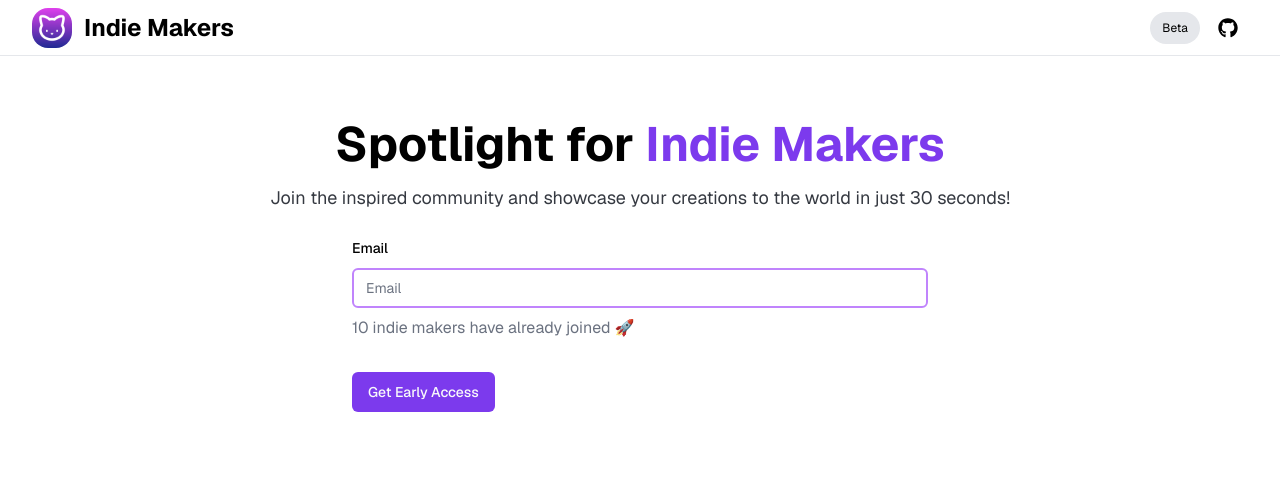
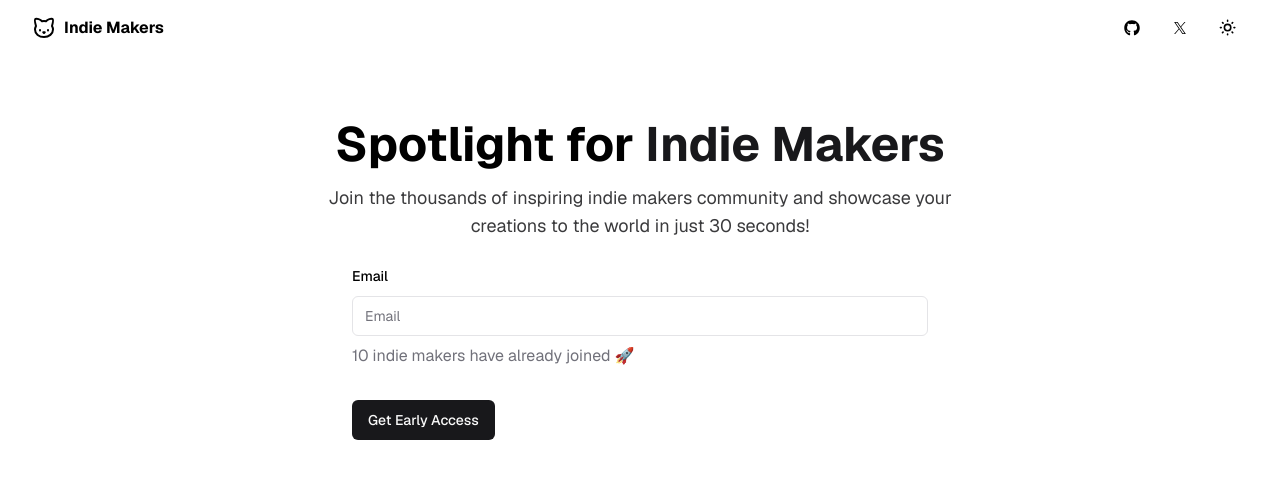
Before and after one commit to rejaulkariim/indie-makers, a Next.js app: page / in a window 1280 px wide. Shown: the top 478 px of the page. Built offline with nearby package versions, Linux system fonts and the light colour scheme.

Commit message:
feat: implement dark/light mode site config and some layout design

```diff
--- a/app/globals.css
+++ b/app/globals.css
@@ -5,47 +5,47 @@
 @layer base {
   :root {
     --background: 0 0% 100%;
-    --foreground: 224 71.4% 4.1%;
+    --foreground: 240 10% 3.9%;
     --card: 0 0% 100%;
-    --card-foreground: 224 71.4% 4.1%;
+    --card-foreground: 240 10% 3.9%;
     --popover: 0 0% 100%;
-    --popover-foreground: 224 71.4% 4.1%;
-    --primary: 262.1 83.3% 57.8%;
-    --primary-foreground: 210 20% 98%;
-    --secondary: 220 14.3% 95.9%;
-    --secondary-foreground: 220.9 39.3% 11%;
-    --muted: 220 14.3% 95.9%;
-    --muted-foreground: 220 8.9% 46.1%;
-    --accent: 220 14.3% 95.9%;
-    --accent-foreground: 220.9 39.3% 11%;
+    --popover-foreground: 240 10% 3.9%;
+    --primary: 240 5.9% 10%;
+    --primary-foreground: 0 0% 98%;
+    --secondary: 240 4.8% 95.9%;
+    --secondary-foreground: 240 5.9% 10%;
+    --muted: 240 4.8% 95.9%;
+    --muted-foreground: 240 3.8% 46.1%;
+    --accent: 240 4.8% 95.9%;
+    --accent-foreground: 240 5.9% 10%;
     --destructive: 0 84.2% 60.2%;
-    --destructive-foreground: 210 20% 98%;
-    --border: 220 13% 91%;
-    --input: 220 13% 91%;
-    --ring: 262.1 83.3% 57.8%;
+    --destructive-foreground: 0 0% 98%;
+    --border: 240 5.9% 90%;
+    --input: 240 5.9% 90%;
+    --ring: 240 5.9% 10%;
     --radius: 0.5rem;
   }
 
   .dark {
-    --background: 224 71.4% 4.1%;
-    --foreground: 210 20% 98%;
-    --card: 224 71.4% 4.1%;
-    --card-foreground: 210 20% 98%;
-    --popover: 224 71.4% 4.1%;
-    --popover-foreground: 210 20% 98%;
-    --primary: 263.4 70% 50.4%;
-    --primary-foreground: 210 20% 98%;
-    --secondary: 215 27.9% 16.9%;
-    --secondary-foreground: 210 20% 98%;
-    --muted: 215 27.9% 16.9%;
-    --muted-foreground: 217.9 10.6% 64.9%;
-    --accent: 215 27.9% 16.9%;
-    --accent-foreground: 210 20% 98%;
+    --background: 240 10% 3.9%;
+    --foreground: 0 0% 98%;
+    --card: 240 10% 3.9%;
+    --card-foreground: 0 0% 98%;
+    --popover: 240 10% 3.9%;
+    --popover-foreground: 0 0% 98%;
+    --primary: 0 0% 98%;
+    --primary-foreground: 240 5.9% 10%;
+    --secondary: 240 3.7% 15.9%;
+    --secondary-foreground: 0 0% 98%;
+    --muted: 240 3.7% 15.9%;
+    --muted-foreground: 240 5% 64.9%;
+    --accent: 240 3.7% 15.9%;
+    --accent-foreground: 0 0% 98%;
     --destructive: 0 62.8% 30.6%;
-    --destructive-foreground: 210 20% 98%;
-    --border: 215 27.9% 16.9%;
-    --input: 215 27.9% 16.9%;
-    --ring: 263.4 70% 50.4%;
+    --destructive-foreground: 0 0% 98%;
+    --border: 240 3.7% 15.9%;
+    --input: 240 3.7% 15.9%;
+    --ring: 240 4.9% 83.9%;
   }
 }
 
--- a/app/layout.tsx
+++ b/app/layout.tsx
@@ -1,12 +1,67 @@
 import { Toaster } from '@/components/ui/sonner';
+import { siteConfig } from '@/config/site';
 import { GeistSans } from 'geist/font/sans';
-import type { Metadata } from 'next';
+import type { Metadata, Viewport } from 'next';
+import { ThemeProvider } from 'next-themes';
 import './globals.css';
 
 export const metadata: Metadata = {
-  title: 'Indie Makers - Showcase your creations to the globe in 30 seconds',
-  description:
-    'Spotlight for indie makers to showcase their creations to the globe in 30 seconds by managing widgets insights and available for free.',
+  title: {
+    default: siteConfig.name,
+    template: `%s - ${siteConfig.name}`,
+  },
+  metadataBase: new URL(siteConfig.url),
+  description: siteConfig.description,
+  keywords: [
+    'Next.js',
+    'React',
+    'Tailwind CSS',
+    'Server Components',
+    'Radix UI',
+  ],
+  authors: [
+    {
+      name: 'App Brews',
+      url: 'https://appbrews.co',
+    },
+  ],
+  creator: 'shadcn',
+  openGraph: {
+    type: 'website',
+    locale: 'en_US',
+    url: siteConfig.url,
+    title: siteConfig.name,
+    description: siteConfig.description,
+    siteName: siteConfig.name,
+    images: [
+      {
+        url: siteConfig.ogImage,
+        width: 1200,
+        height: 630,
+        alt: siteConfig.name,
+      },
+    ],
+  },
+  twitter: {
+    card: 'summary_large_image',
+    title: siteConfig.name,
+    description: siteConfig.description,
+    images: [siteConfig.ogImage],
+    creator: '@shadcn',
+  },
+  icons: {
+    icon: '/favicon.ico',
+    shortcut: '/favicon-16x16.png',
+    apple: '/apple-touch-icon.png',
+  },
+  manifest: `${siteConfig.url}/site.webmanifest`,
+};
+
+export const viewport: Viewport = {
+  themeColor: [
+    { media: '(prefers-color-scheme: light)', color: 'white' },
+    { media: '(prefers-color-scheme: dark)', color: 'black' },
+  ],
 };
 
 export default function RootLayout({
@@ -17,8 +72,15 @@ export default function RootLayout({
   return (
     <html lang="en">
       <body className={GeistSans.className}>
-        {children}
-        <Toaster richColors position="top-right" />
+        <ThemeProvider
+          attribute="class"
+          defaultTheme="system"
+          enableSystem
+          disableTransitionOnChange
+        >
+          {children}
+          <Toaster richColors position="top-right" />
+        </ThemeProvider>
       </body>
     </html>
   );
--- /dev/null
+++ b/components/design/theme/ModeToggle.tsx
@@ -0,0 +1,42 @@
+'use client';
+
+import { Icons } from '@/components/shared/icons/Icons';
+import { Button } from '@/components/ui/button';
+import {
+  DropdownMenu,
+  DropdownMenuContent,
+  DropdownMenuItem,
+  DropdownMenuTrigger,
+} from '@/components/ui/dropdown-menu';
+import { useTheme } from 'next-themes';
+
+const ModeToggle = () => {
+  const { setTheme } = useTheme();
+  return (
+    <DropdownMenu>
+      <DropdownMenuTrigger asChild>
+        <Button variant="ghost" size="icon">
+          <Icons.sun className="h-[1.2rem] w-[1.2rem] rotate-0 scale-100 transition-all dark:-rotate-90 dark:scale-0" />
+          <Icons.moon className="absolute h-[1.2rem] w-[1.2rem] rotate-90 scale-0 transition-all dark:rotate-0 dark:scale-100" />
+          <span className="sr-only">Toggle theme</span>
+        </Button>
+      </DropdownMenuTrigger>
+      <DropdownMenuContent align="end">
+        <DropdownMenuItem onClick={() => setTheme('light')}>
+          <Icons.sun size={20} className="mr-2 h-4 w-4" />
+          <span>Light Theme</span>
+        </DropdownMenuItem>
+        <DropdownMenuItem onClick={() => setTheme('dark')}>
+          <Icons.moon size={20} className="mr-2 h-4 w-4" />
+          <span>Dark Theme</span>
+        </DropdownMenuItem>
+        <DropdownMenuItem onClick={() => setTheme('system')}>
+          <Icons.laptop size={20} className="mr-2 h-4 w-4" />
+          <span>Follow System</span>
+        </DropdownMenuItem>
+      </DropdownMenuContent>
+    </DropdownMenu>
+  );
+};
+
+export default ModeToggle;
--- a/components/form/WishlistForm.tsx
+++ b/components/form/WishlistForm.tsx
@@ -51,11 +51,7 @@ const WishlistForm = () => {
             <FormItem>
               <FormLabel>Email</FormLabel>
               <FormControl>
-                <Input
-                  placeholder="Email"
-                  {...field}
-                  className="border-2 border-purple-400"
-                />
+                <Input placeholder="Email" {...field} />
               </FormControl>
               <FormDescription className="text-sm md:text-base text-muted-foreground">
                 10 indie makers have already joined 🚀
--- a/components/shared/Hero.tsx
+++ b/components/shared/Hero.tsx
@@ -5,13 +5,14 @@ const Hero = () => {
   return (
     <section className="mt-10 flex justify-center">
       <MaxWidthWrapper>
-        <div className="text-center max-w-3xl mx-auto space-y-4  mt-16">
+        <div className="text-center max-w-2xl mx-auto space-y-4  mt-16">
           <h1 className="text-3xl md:text-5xl font-bold">
             Spotlight for <span className="text-primary">Indie Makers</span>
           </h1>
+
           <p className="text-lg text-foreground/80">
-            Join the inspired community and showcase your creations to the world
-            in just 30 seconds!
+            Join the thousands of inspiring indie makers community and showcase
+            your creations to the world in just 30 seconds!
           </p>
 
           {/* <div className="max-w-2xl mx-auto flex flex-wrap gap-4">
--- a/components/shared/Navbar.tsx
+++ b/components/shared/Navbar.tsx
@@ -1,39 +1,65 @@
 import { Icons } from '@/components/shared/icons/Icons';
-import Image from 'next/image';
+import { siteConfig } from '@/config/site';
+import { cn } from '@/lib/utils';
 import Link from 'next/link';
-import { Button } from '../ui/button';
+import ModeToggle from '../design/theme/ModeToggle';
+import { buttonVariants } from '../ui/button';
 import MaxWidthWrapper from './MaxWidthWrapper';
 
 const Navbar = () => {
   return (
-    <header className="bg-background h-14 flex justify-center items-center w-full fixed inset-0 border-b z-40">
+    <header className="h-14 flex justify-center items-center w-full fixed inset-0 z-40">
       <MaxWidthWrapper>
         <nav className="flex justify-between items-center w-full">
-          <div className="flex items-center gap-3">
-            <Image
-              src="/assets/images/logo.png"
-              height={40}
-              width={40}
-              alt="indie makers logo"
-              className="object-contain rounded-2xl"
-            />
-            <h1 className="text-2xl font-bold">Indie Makers</h1>
-          </div>
+          <Link href="/" className="mr-6 flex items-center space-x-2">
+            <Icons.logo className="h-6 w-6" />
+            <span className="hidden font-bold sm:inline-block">
+              {siteConfig.name}
+            </span>
+          </Link>
 
           <div className="flex gap-2 items-center">
             {/* <FeedbackDialog /> */}
-            <span className="bg-gray-200 px-3 py-2 text-xs rounded-full">
+            {/* <span className="bg-gray-200 px-3 py-2 text-xs rounded-full">
               Beta
-            </span>
+            </span> */}
 
-            <Button size="icon" variant="ghost" asChild>
-              <Link
-                href="https://github.com/rejaulkariim/indie-makers"
-                target="_blank"
+            <Link
+              href={siteConfig.links.github}
+              target="_blank"
+              rel="noreferrer"
+            >
+              <div
+                className={cn(
+                  buttonVariants({
+                    variant: 'ghost',
+                    size: 'icon',
+                  })
+                )}
               >
-                <Icons.gitHub className="size-5" />
-              </Link>
-            </Button>
+                <Icons.gitHub className="h-4 w-4" />
+                <span className="sr-only">GitHub</span>
+              </div>
+            </Link>
+            <Link
+              href={siteConfig.links.twitter}
+              target="_blank"
+              rel="noreferrer"
+            >
+              <div
+                className={cn(
+                  buttonVariants({
+                    variant: 'ghost',
+                    size: 'icon',
+                  })
+                )}
+              >
+                <Icons.twitter className="h-3 w-3 fill-current" />
+                <span className="sr-only">Twitter</span>
+              </div>
+            </Link>
+
+            <ModeToggle />
 
             {/* <div>
               <UserAccountNav />
--- a/components/shared/icons/Icons.tsx
+++ b/components/shared/icons/Icons.tsx
@@ -1,10 +1,11 @@
+type IconProps = React.HTMLAttributes<SVGElement>;
+
 import {
   AlertTriangle,
   ArrowRight,
-  Check,
+  Cat,
   ChevronLeft,
   ChevronRight,
-  Command,
   CreditCard,
   File,
   FileText,
@@ -20,7 +21,6 @@ import {
   Settings,
   SunMedium,
   Trash,
-  Twitter,
   User,
   X,
 } from 'lucide-react';
@@ -28,7 +28,7 @@ import {
 // export type Icon = LucideIcon;
 
 export const Icons = {
-  logo: Command,
+  logo: Cat,
   close: X,
   spinner: Loader2,
   chevronLeft: ChevronLeft,
@@ -49,6 +49,19 @@ export const Icons = {
   sun: SunMedium,
   moon: Moon,
   laptop: Laptop,
+
+  twitter: (props: IconProps) => (
+    <svg
+      {...props}
+      height="23"
+      viewBox="0 0 1200 1227"
+      width="23"
+      xmlns="http://www.w3.org/2000/svg"
+    >
+      <path d="M714.163 519.284L1160.89 0H1055.03L667.137 450.887L357.328 0H0L468.492 681.821L0 1226.37H105.866L515.491 750.218L842.672 1226.37H1200L714.137 519.284H714.163ZM569.165 687.828L521.697 619.934L144.011 79.6944H306.615L611.412 515.685L658.88 583.579L1055.08 1150.3H892.476L569.165 687.854V687.828Z" />
+    </svg>
+  ),
+
   gitHub: ({ ...props }: LucideProps) => (
     <svg
       aria-hidden="true"
@@ -66,6 +79,4 @@ export const Icons = {
       ></path>
     </svg>
   ),
-  twitter: Twitter,
-  check: Check,
 };
--- a/config/site.ts
+++ b/config/site.ts
@@ -1,13 +1,13 @@
-import { SiteConfig } from '@/types';
-
-export const siteConfig: SiteConfig = {
-  name: 'Event Rater',
+export const siteConfig = {
+  name: 'Indie Makers',
+  url: 'https://indiemakers.me',
+  ogImage: 'https://indiemakers.me/og.png',
   description:
-    'Discover and rate the best events around the world. Join our community today!',
-  url: 'https://www.eventrater.org',
-  ogImage: '',
+    'Spotlight for indie maker to showcase your creations to the globe in 30 seconds. Open Source.',
   links: {
-    twitter: '',
-    github: '',
+    twitter: 'https://twitter.com/indiemakersHQ',
+    github: 'https://github.com/rejaulkariim/indie-makers',
   },
 };
+
+export type SiteConfig = typeof siteConfig;
```
